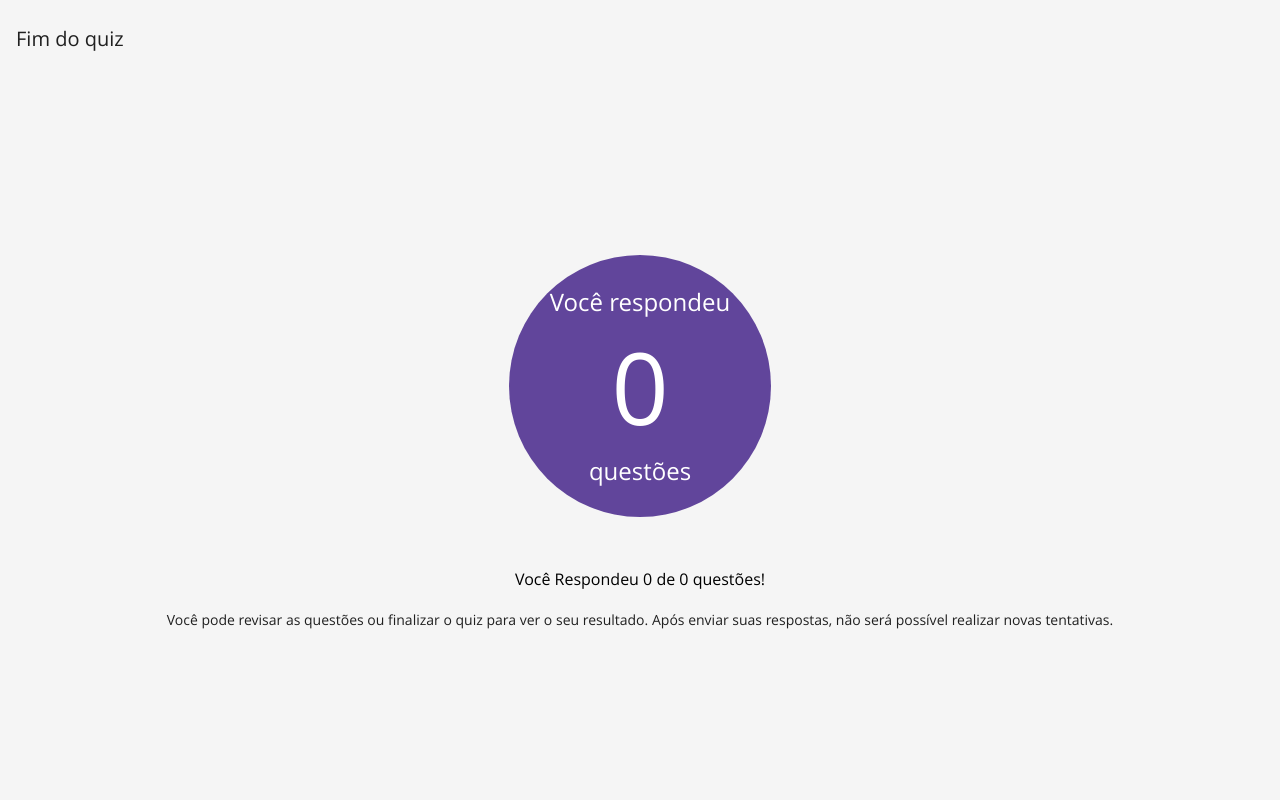
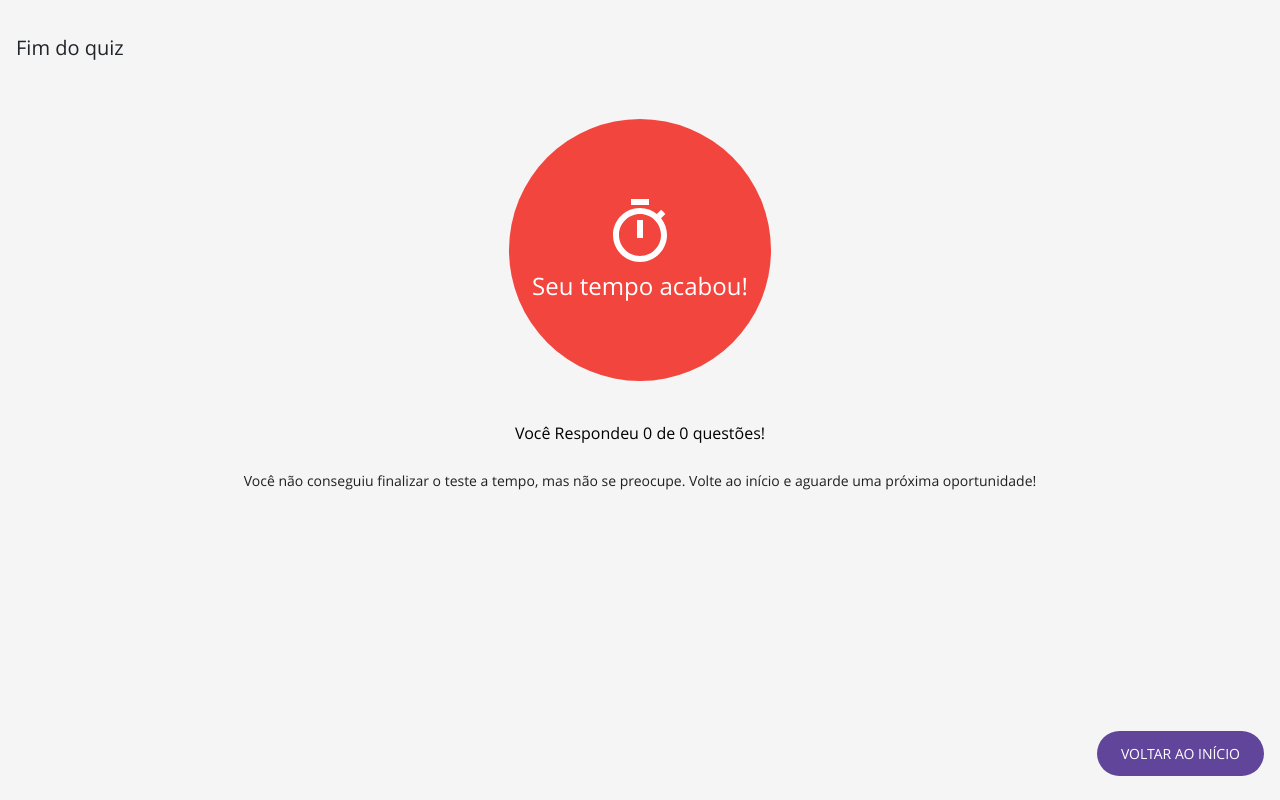
Before and after one commit to FeliciLab/qualiquiz, a Vue app: page /timeout in a window 1280 px wide. Built offline with nearby package versions, Linux system fonts and the light colour scheme; what vue-the-mask would draw is missing.

Commit message:
🎨 #76 - Resolvendo conflitos entre as telas Timeout e Confirmation

```diff
--- /dev/null
+++ b/src/components/Confirmation/CircleTimeOut.vue
@@ -0,0 +1,33 @@
+<template>
+  <div class="circle">
+    <img class="timeout" src="../../assets/icons/timeout.svg" alt="icone_timeout" />
+    <div class="label">Seu tempo acabou!</div>
+  </div>
+</template>
+
+<script>
+export default {
+  name: 'CircleTimeOut'
+}
+</script>
+
+<style lang="scss" scoped>
+.circle {
+  background-color: $red;
+  border-radius: 50%;
+  width: 262px;
+  height: 262px;
+  display: flex;
+  flex-direction: column;
+  justify-content: center;
+  align-items: center;
+}
+.label {
+  font-size: 24px;
+  color: $light;
+}
+.number {
+  font-family: 'Roboto-Bold';
+  font-size: 100px;
+}
+</style>
--- a/src/views/EndingQuiz/TimeOut.vue
+++ b/src/views/EndingQuiz/TimeOut.vue
@@ -1,16 +1,94 @@
 <template>
-  <body-finish />
+    <div
+      class='animated fadeIn'
+    >
+      <div class='tela-confirmacao'>
+        <div>
+          <div class="roboto-bold page-title">
+            Fim do quiz
+          </div>
+          <div class='flex-column-items-center circle-timeout'>
+            <CircleTimeOut />
+          </div>
+            <p class='text-center text-answered roboto-bold'>
+              Você Respondeu {{ amountAnswers }} de {{ amountQuestions }} questões!
+            </p>
+
+            <p class='text-helper text-center'>
+               Você não conseguiu finalizar o teste a tempo, mas não se preocupe. Volte ao início e aguarde uma próxima oportunidade!
+            </p>
+          </div>
+        <div class="button-row">
+          <PurpleButton @click="onClickInicio()" label="VOLTAR AO INÍCIO" />
+        </div>
+      </div>
+    </div>
 </template>
 
 <script>
-import BodyFinish from './BodyFinish.vue'
+
+import { mapGetters } from 'vuex'
+import CircleTimeOut from '../../components/Confirmation/CircleTimeOut.vue'
+import routerNames from '../../router/routerNames'
+import PurpleButton from '../../components/UX/PurpleButton.vue'
 
 export default {
+  name: 'TimeOut',
+
   components: {
-    BodyFinish
+    CircleTimeOut,
+    PurpleButton
   },
-  mounted () {
-    this.$emit('finish')
+  methods: {
+    onClickInicio () {
+      this.$router.push(routerNames.welcome)
+    }
+  },
+  computed: {
+    ...mapGetters('quiz', {
+      amountQuestions: 'getNumberOfQuestions',
+      amountAnswers: 'getNumberOfAnswers'
+    })
   }
 }
 </script>
+
+<style lang='scss' scoped>
+.page-title{
+  font-size: 20px;
+  margin: 33px 16px 0 16px;
+}
+.circle-timeout{
+  margin-top: 56px;
+}
+.text-answered {
+  color: #000000;
+  font-size: 16px;
+  margin-top: 40px;
+  margin-bottom: 20px;
+}
+.text-helper {
+  font-size: 14px;
+  color: $black87;
+  margin: 25px 16px 0 16px;
+
+}
+.text-form {
+  font-size: 16px;
+  font-family: 'Roboto-Bold';
+  text-align: center;
+}
+.tela-confirmacao{
+  display: flex;
+  flex-direction: column;
+  justify-content: space-between;
+  height: 100%;
+  min-height: 100vh;
+}
+.button-row{
+  margin-bottom: 24px;
+  display: flex;
+  justify-content: flex-end;
+  padding-right: 16px;
+}
+</style>
```
Also changed, not shown: src/assets/icons/timeout.svg (added).
